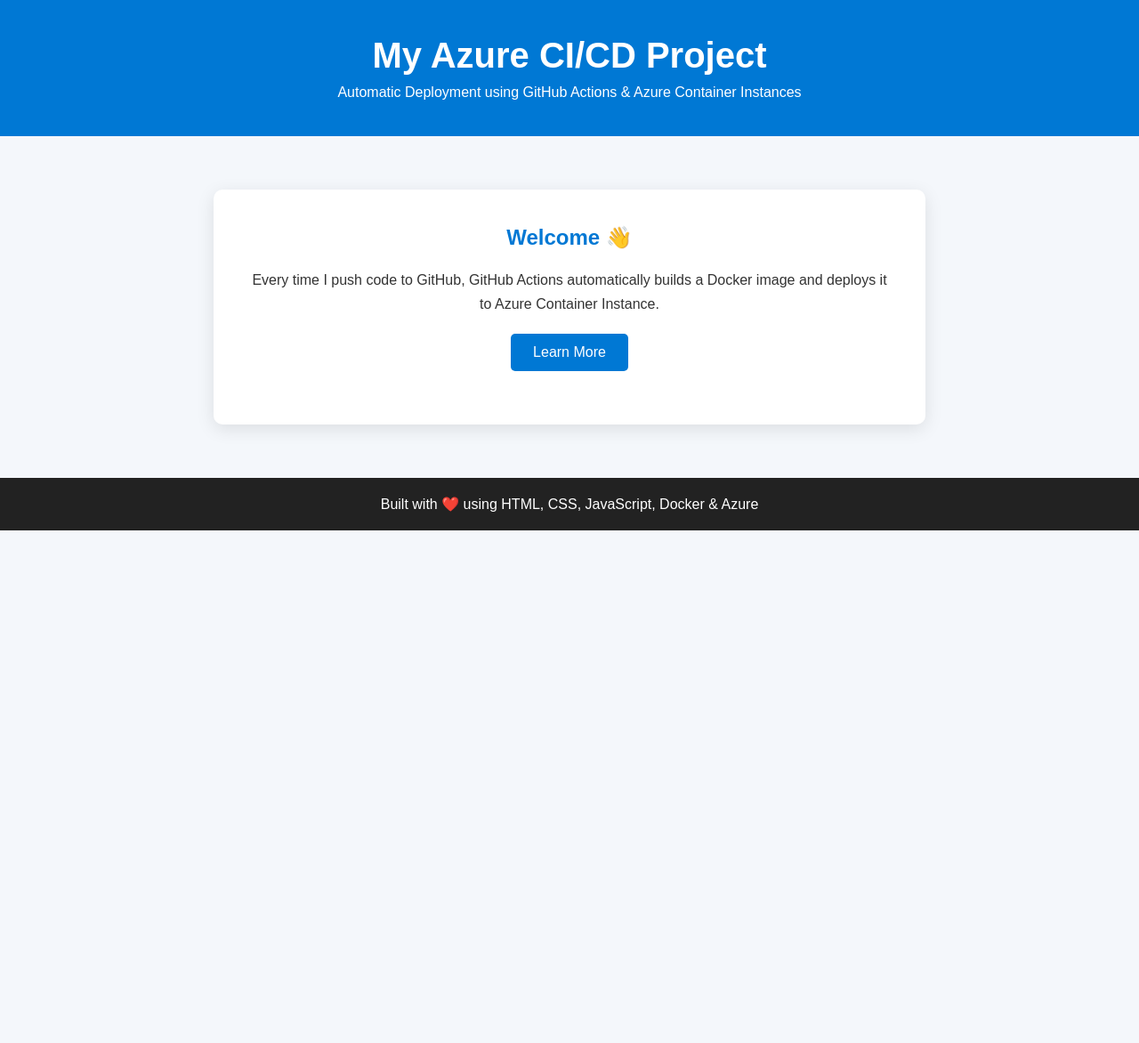
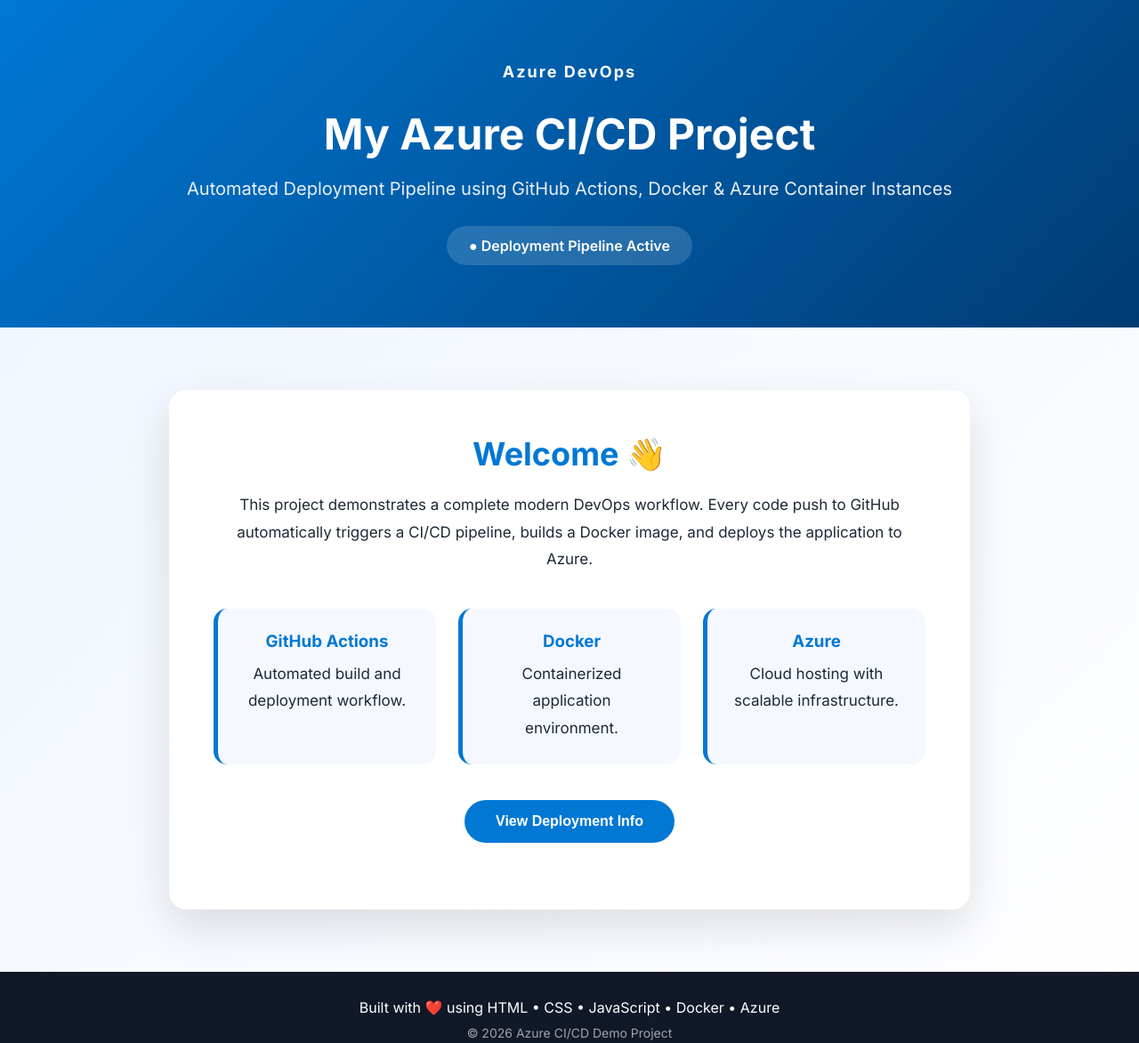
Before and after one commit to Pavan-Kumar-2095/Github-Action, a plain HTML site: page index.html in a window 1280 px wide. Shown: the whole page at 89% size. Before the commit the page ends 800 px from the top, so only its background shows below. Drawn offline with Linux system fonts and the light colour scheme.

Commit message:
Demo Pipeline check

```diff
--- a/index.html
+++ b/index.html
@@ -3,32 +3,99 @@
 <head>
     <meta charset="UTF-8">
     <meta name="viewport" content="width=device-width, initial-scale=1.0">
-    <title>My Azure CI/CD Demo</title>
+    <title>Azure CI/CD Project</title>
+
     <link rel="stylesheet" href="style.css">
+
+    <link href="https://fonts.googleapis.com/css2?family=Inter:wght@400;600;700&display=swap" rel="stylesheet">
 </head>
+
 <body>
 
 <header>
+    <div class="container">
+
+        <div class="logo">
+            Azure DevOps
+        </div>
+
         <h1>My Azure CI/CD Project</h1>
-    <p>Automatic Deployment using GitHub Actions & Azure Container Instances</p>
+
+        <p>
+            Automated Deployment Pipeline using
+            GitHub Actions, Docker & Azure Container Instances
+        </p>
+
+        <div class="status">
+            ● Deployment Pipeline Active
+        </div>
+
+    </div>
 </header>
 
+
 <section class="hero">
+
+    <div class="card">
+
         <h2>Welcome 👋</h2>
+
         <p>
-        Every time I push code to GitHub,
-        GitHub Actions automatically builds a Docker image
-        and deploys it to Azure Container Instance.
+            This project demonstrates a complete modern DevOps workflow.
+            Every code push to GitHub automatically triggers a CI/CD pipeline,
+            builds a Docker image, and deploys the application to Azure.
         </p>
 
-    <button onclick="showMessage()">Learn More</button>
+
+        <div class="features">
+
+            <div>
+                <h3>GitHub Actions</h3>
+                <p>Automated build and deployment workflow.</p>
+            </div>
+
+
+            <div>
+                <h3>Docker</h3>
+                <p>Containerized application environment.</p>
+            </div>
+
+
+            <div>
+                <h3>Azure</h3>
+                <p>Cloud hosting with scalable infrastructure.</p>
+            </div>
+
+        </div>
+
+
+        <button onclick="showMessage()">
+            View Deployment Info
+        </button>
+
 
         <p id="message"></p>
+
+
+    </div>
+
 </section>
 
+
+
 <footer>
-    <p>Built with ❤️ using HTML, CSS, JavaScript, Docker & Azure</p>
+
+    <p>
+        Built with ❤️ using HTML • CSS • JavaScript • Docker • Azure
+    </p>
+
+    <p class="copyright">
+        © 2026 Azure CI/CD Demo Project
+    </p>
+
 </footer>
+
+
 
 <script src="script.js"></script>
 
--- a/script.js
+++ b/script.js
@@ -1,4 +1,6 @@
-function showMessage() {
+function showMessage(){
+
     document.getElementById("message").innerHTML =
-        "🎉 This website can be automatically rebuilt and deployed after every Git push!";
+    "🚀 CI/CD Pipeline Ready: GitHub Push → Docker Build → Azure Deployment Successful!";
+
 }
--- a/style.css
+++ b/style.css
@@ -2,70 +2,310 @@
     margin:0;
     padding:0;
     box-sizing:border-box;
-    font-family:Arial, Helvetica, sans-serif;
 }
 
+
 body{
-    background:#f4f7fb;
-    color:#333;
+
+    font-family:'Inter', Arial, sans-serif;
+
+    background:
+    linear-gradient(135deg,#eef5ff,#ffffff);
+
+    color:#1f2937;
+
 }
 
-header{
-    background:#0078D4;
-    color:white;
-    text-align:center;
-    padding:40px 20px;
+
+
+.container{
+
+    max-width:1100px;
+    margin:auto;
+
 }
 
-header h1{
-    font-size:2.5rem;
-    margin-bottom:10px;
+
+header{
+
+    background:
+    linear-gradient(135deg,#0078D4,#003B73);
+
+    color:white;
+
+    padding:70px 20px;
+
+    text-align:center;
+
 }
 
-.hero{
-    max-width:800px;
-    margin:60px auto;
-    text-align:center;
-    background:white;
-    padding:40px;
-    border-radius:10px;
-    box-shadow:0 5px 20px rgba(0,0,0,0.1);
+
+.logo{
+
+    font-size:18px;
+    font-weight:700;
+
+    letter-spacing:2px;
+
+    margin-bottom:30px;
+
 }
 
-.hero h2{
+
+header h1{
+
+    font-size:48px;
+
     margin-bottom:20px;
-    color:#0078D4;
+
 }
 
-.hero p{
-    line-height:1.7;
-    margin-bottom:20px;
+
+header p{
+
+    font-size:20px;
+
+    opacity:.9;
+
 }
 
-button{
-    background:#0078D4;
-    color:white;
-    border:none;
+
+.status{
+
+    display:inline-block;
+
+    margin-top:30px;
+
     padding:12px 25px;
-    border-radius:5px;
-    cursor:pointer;
-    font-size:16px;
+
+    background:rgba(255,255,255,.15);
+
+    border-radius:30px;
+
+    font-weight:600;
+
 }
 
-button:hover{
-    background:#005fa3;
+
+
+.hero{
+
+    padding:70px 20px;
+
 }
 
-#message{
-    margin-top:20px;
-    color:green;
-    font-weight:bold;
+
+
+.card{
+
+    max-width:900px;
+
+    margin:auto;
+
+    background:white;
+
+    padding:50px;
+
+    border-radius:20px;
+
+
+    box-shadow:
+
+    0 20px 50px rgba(0,0,0,.12);
+
+
+    text-align:center;
+
+
+    animation:fade 1s ease;
+
 }
 
+
+
+.card h2{
+
+    color:#0078D4;
+
+    font-size:36px;
+
+    margin-bottom:20px;
+
+}
+
+
+.card p{
+
+    line-height:1.8;
+
+    font-size:17px;
+
+}
+
+
+
+.features{
+
+    display:flex;
+
+    gap:25px;
+
+    margin:40px 0;
+
+}
+
+
+.features div{
+
+    flex:1;
+
+    padding:25px;
+
+    border-radius:15px;
+
+
+    background:#f5f9ff;
+
+
+    border-left:5px solid #0078D4;
+
+}
+
+
+
+.features h3{
+
+    color:#0078D4;
+
+    margin-bottom:10px;
+
+}
+
+
+
+button{
+
+
+    background:#0078D4;
+
+    color:white;
+
+    border:none;
+
+    padding:15px 35px;
+
+    font-size:16px;
+
+    font-weight:600;
+
+    border-radius:50px;
+
+    cursor:pointer;
+
+
+    transition:.3s;
+
+}
+
+
+
+button:hover{
+
+
+    background:#005fa3;
+
+    transform:translateY(-3px);
+
+}
+
+
+
+#message{
+
+    margin-top:25px;
+
+    color:#008000;
+
+    font-weight:600;
+
+}
+
+
+
 footer{
-    margin-top:60px;
-    background:#222;
+
+
+    background:#111827;
+
     color:white;
+
     text-align:center;
-    padding:20px;
+
+    padding:30px 20px;
+
+
 }
+
+
+
+.copyright{
+
+    margin-top:10px;
+
+    opacity:.6;
+
+    font-size:14px;
+
+}
+
+
+
+
+@keyframes fade{
+
+    from{
+
+        opacity:0;
+
+        transform:translateY(30px);
+
+    }
+
+
+    to{
+
+        opacity:1;
+
+        transform:translateY(0);
+
+    }
+
+}
+
+
+
+
+@media(max-width:768px){
+
+
+    header h1{
+
+        font-size:34px;
+
+    }
+
+
+    .features{
+
+        flex-direction:column;
+
+    }
+
+
+    .card{
+
+        padding:30px;
+
+    }
+
+}
```
Lines whose indentation alone changed are shown as unchanged.
